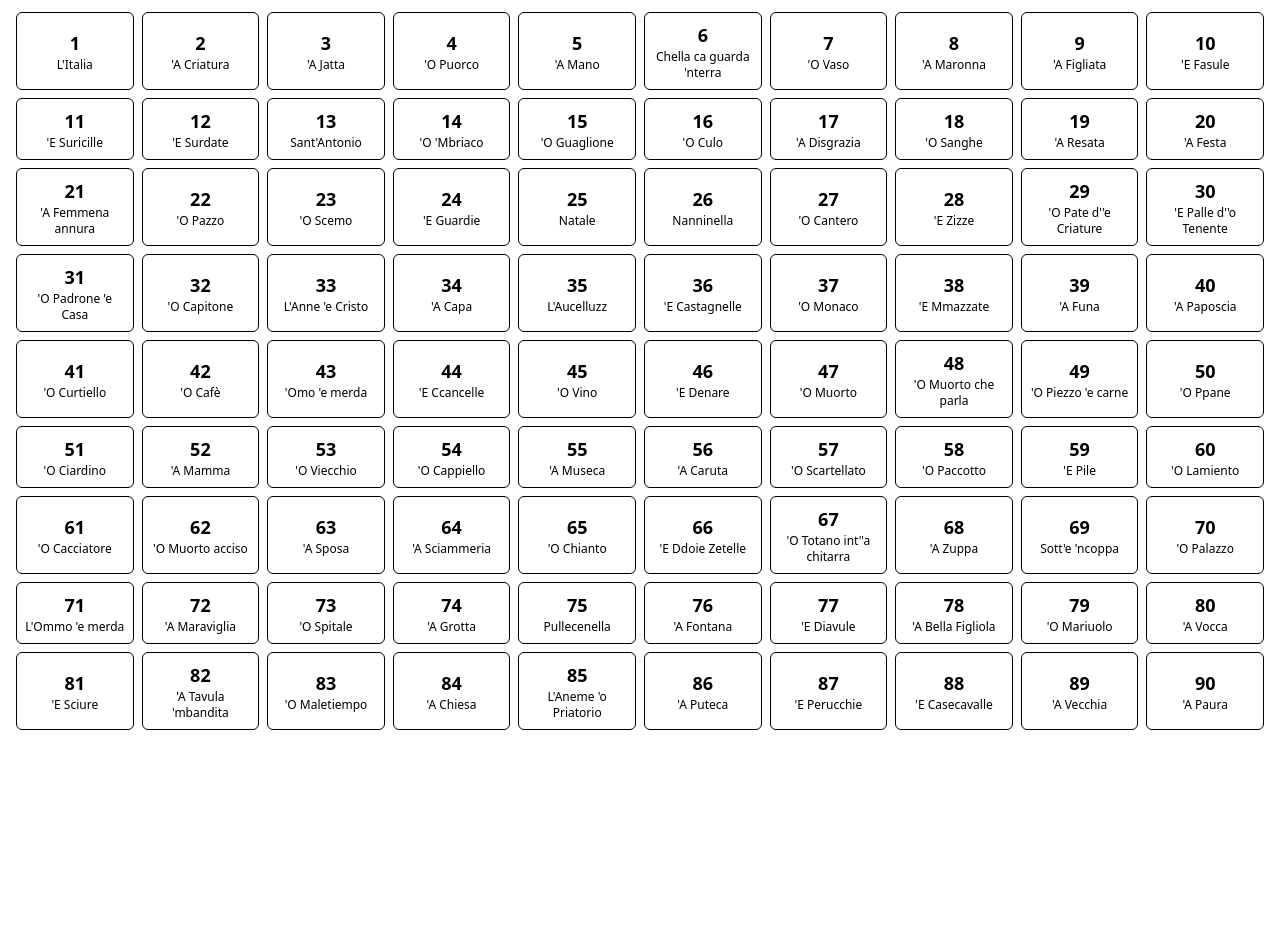
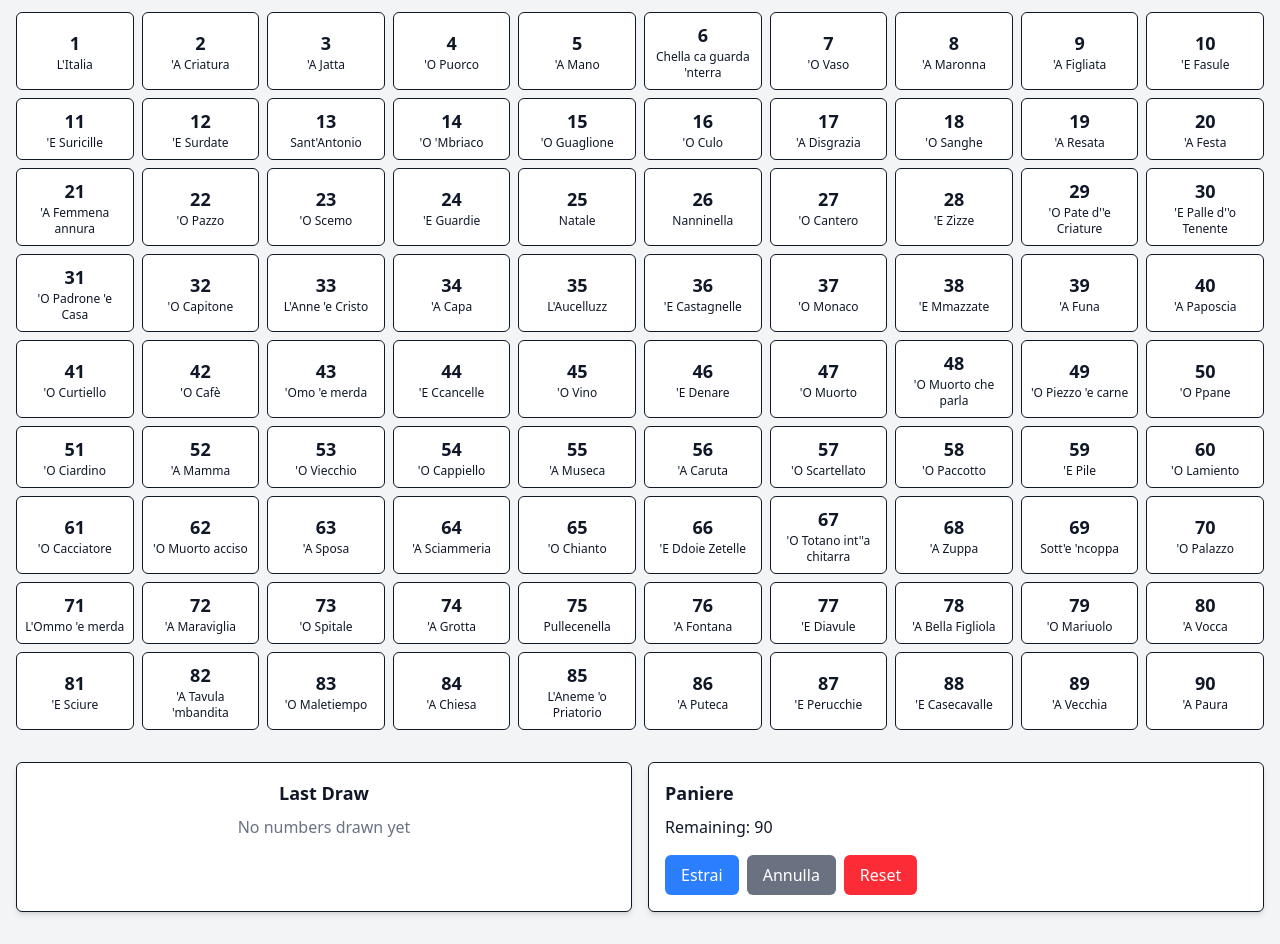
Before and after one commit to floroz/paniere, a React (Vite) app: page / in a window 1280 px wide. Shown: the part 120-1064 px from the top of the page. Before the commit the page ends 882 px from the top, so only its background shows below. Built offline with nearby package versions, Linux system fonts and the light colour scheme.

Commit message:
feat: add game state management and UI components for Tombola game

```diff
--- a/src/App.tsx
+++ b/src/App.tsx
@@ -1,14 +1,32 @@
 
 import Tabellone from './components/Tabellone';
+import Paniere from './components/Paniere';
+import LastDraw from './components/LastDraw';
+import { useGameStore } from './store/useGameStore';
 
 function App() {
-  // For now, we'll use an empty array for drawn numbers
-  const drawnNumbers: number[] = [];
+  const settings = useGameStore((state) => state.settings);
 
   return (
-    <div className="container mx-auto px-4 py-8">
-      <h1 className="text-2xl font-bold mb-6">Neapolitan Tombola</h1>
-      <Tabellone drawnNumbers={drawnNumbers} />
+    <div className={`min-h-screen ${settings.theme === 'dark' ? 'dark' : ''}`}>
+      <div className="container mx-auto px-4 py-8 bg-gray-100 dark:bg-gray-900 text-gray-900 dark:text-gray-100">
+        <h1 className="text-2xl font-bold mb-6">Neapolitan Tombola</h1>
+        <Tabellone />
+
+        <div className="mt-8 grid grid-cols-1 md:grid-cols-2 gap-4">
+          <LastDraw />
+          <Paniere />
+        </div>
+
+        {/* Mobile sticky footer */}
+        <div className="md:hidden fixed bottom-0 left-0 right-0 bg-white dark:bg-gray-800 shadow-lg p-4">
+          <div className="flex justify-between items-center">
+            <button className="px-4 py-2 bg-blue-500 text-white rounded-md">
+              Apri Tabellone
+            </button>
+          </div>
+        </div>
+      </div>
     </div>
   )
 }
--- /dev/null
+++ b/src/components/LastDraw.tsx
@@ -0,0 +1,42 @@
+import { useGameStore } from '../store/useGameStore';
+import { neapolitanNames } from '../data/neapolitanNames';
+
+export default function LastDraw() {
+  const lastDrawn = useGameStore((state) => state.drawn[0]);
+
+  if (!lastDrawn) {
+    return (
+      <div className="p-4 border rounded-md bg-white dark:bg-gray-800 shadow-md text-center">
+        <h2 className="text-lg font-bold mb-2">Last Draw</h2>
+        <p className="text-gray-500 dark:text-gray-400">No numbers drawn yet</p>
+      </div>
+    );
+  }
+
+  return (
+    <div className="p-4 border rounded-md bg-amber-50 dark:bg-amber-900 shadow-md text-center animate-fade-in">
+      <h2 className="text-lg font-bold mb-2">Last Draw</h2>
+      <div className="flex flex-col items-center">
+        <span className="text-4xl font-bold text-amber-800 dark:text-amber-200">
+          {lastDrawn}
+        </span>
+        <span className="text-lg text-amber-700 dark:text-amber-300">
+          {neapolitanNames[lastDrawn]}
+        </span>
+      </div>
+    </div>
+  );
+}
+
+// Add the animation
+const style = document.createElement('style');
+style.textContent = `
+  @keyframes fadeIn {
+    from { opacity: 0; transform: translateY(10px); }
+    to { opacity: 1; transform: translateY(0); }
+  }
+  .animate-fade-in {
+    animation: fadeIn 0.5s ease-out;
+  }
+`;
+document.head.appendChild(style);
--- /dev/null
+++ b/src/components/Paniere.tsx
@@ -0,0 +1,43 @@
+import { useGameStore } from '../store/useGameStore';
+
+export default function Paniere() {
+  const drawNumber = useGameStore((state) => state.drawNumber);
+  const drawn = useGameStore((state) => state.drawn);
+  const resetGame = useGameStore((state) => state.resetGame);
+  const undoLastDraw = useGameStore((state) => state.undoLastDraw);
+
+  const remainingNumbers = Array.from({ length: 90 }, (_, i) => i + 1).filter(
+    (num) => !drawn.includes(num)
+  );
+
+  return (
+    <div className="p-4 border rounded-md bg-white dark:bg-gray-800 shadow-md">
+      <h2 className="text-lg font-bold mb-2">Paniere</h2>
+      <p className="mb-4">Remaining: {remainingNumbers.length}</p>
+      <div className="flex space-x-2">
+        <button
+          onClick={drawNumber}
+          disabled={remainingNumbers.length === 0}
+          className="px-4 py-2 bg-blue-500 text-white rounded-md disabled:opacity-50 hover:bg-blue-600"
+          aria-label="Estrai"
+        >
+          Estrai
+        </button>
+        <button
+          onClick={undoLastDraw}
+          className="px-4 py-2 bg-gray-500 text-white rounded-md hover:bg-gray-600"
+          aria-label="Annulla"
+        >
+          Annulla
+        </button>
+        <button
+          onClick={resetGame}
+          className="px-4 py-2 bg-red-500 text-white rounded-md hover:bg-red-600"
+          aria-label="Reset"
+        >
+          Reset
+        </button>
+      </div>
+    </div>
+  );
+}
--- a/src/components/Tabellone.tsx
+++ b/src/components/Tabellone.tsx
@@ -1,10 +1,9 @@
 import { neapolitanNames } from "../data/neapolitanNames";
+import { useGameStore } from "../store/useGameStore";
 
-interface TabelloneProps {
-  drawnNumbers?: number[];
-}
+export default function Tabellone() {
+  const drawnNumbers = useGameStore((state) => state.drawn);
 
-export default function Tabellone({ drawnNumbers = [] }: TabelloneProps) {
   // Generate numbers 1-90
   const numbers = Array.from({ length: 90 }, (_, i) => i + 1);
 
--- /dev/null
+++ b/src/store/useGameStore.ts
@@ -0,0 +1,69 @@
+import { create } from "zustand";
+import { persist } from "zustand/middleware";
+
+const LOCAL_STORAGE_KEY = "tombola-game";
+
+interface GameState {
+  drawn: number[];
+  settings: {
+    theme: "light" | "dark";
+    lang: "it" | "en";
+  };
+}
+
+interface GameStateWithActions extends GameState {
+  drawNumber: () => void;
+  undoLastDraw: () => void;
+  resetGame: () => void;
+}
+
+const initialState: GameState = {
+  drawn: [],
+  settings: {
+    theme: "light",
+    lang: "it",
+  },
+};
+
+export const useGameStore = create<GameStateWithActions>()(
+  persist(
+    (set, get) => ({
+      ...initialState,
+
+      drawNumber: () => {
+        const { drawn } = get();
+
+        const availableNumbers = Array.from(
+          { length: 90 },
+          (_, i) => i + 1
+        ).filter((num) => !drawn.includes(num));
+
+        if (availableNumbers.length === 0) return;
+
+        const randomIndex = Math.floor(Math.random() * availableNumbers.length);
+        const drawnNumber = availableNumbers[randomIndex];
+
+        set(() => ({
+          drawn: [...get().drawn, drawnNumber],
+        }));
+      },
+
+      undoLastDraw: () => {
+        set(() => ({
+          drawn: get().drawn.slice(0, -1),
+        }));
+      },
+
+      resetGame: () => {
+        const { settings } = get();
+        set({
+          ...initialState,
+          settings,
+        });
+      },
+    }),
+    {
+      name: LOCAL_STORAGE_KEY,
+    }
+  )
+);
```
